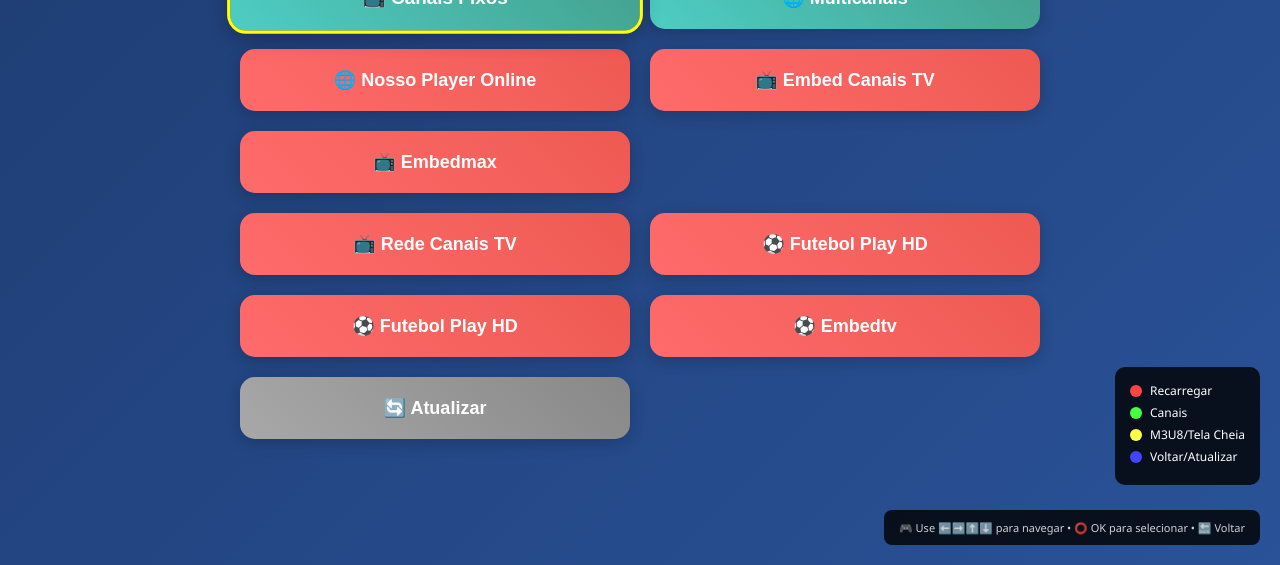
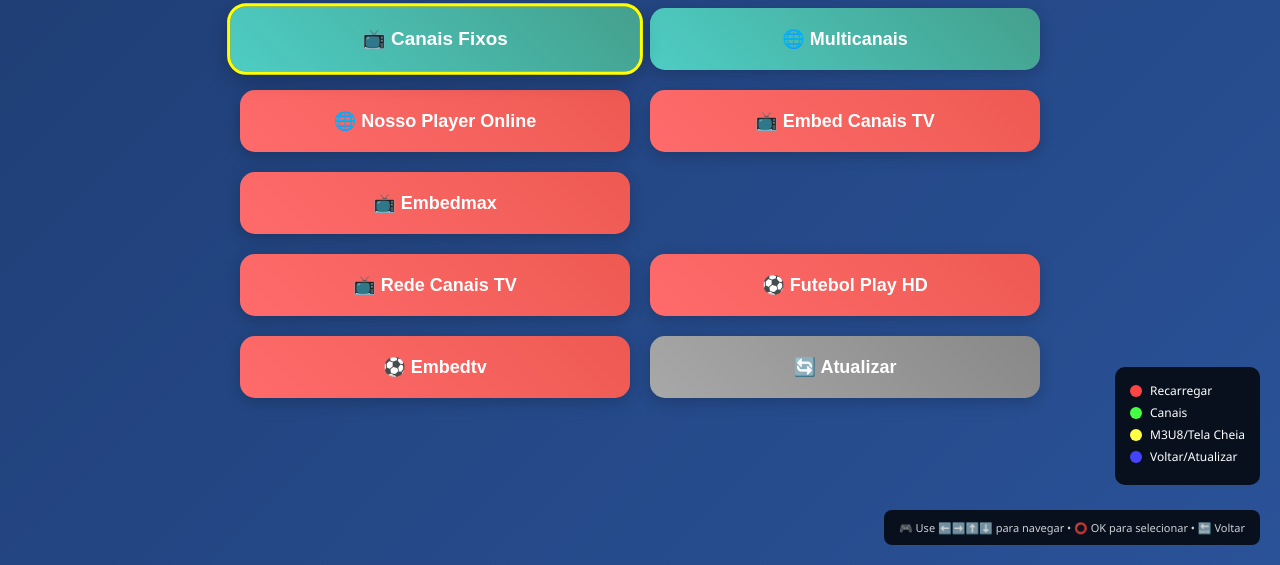
Before and after one commit to victorozzyy/m3uplayer-web, a plain HTML site: page index.html in a window 1280 px wide. Shown: the part 235-800 px from the top of the page. Drawn offline with Linux system fonts and the light colour scheme.

Commit message:
Update index.html

```diff
--- a/index.html
+++ b/index.html
@@ -24,7 +24,6 @@
 
         <div class="button-container">
             <button class="btn btn-external focusable" data-index="06" onclick="loadExternalSite('https://redecanaistv.gd/', '📺 Rede Canais TV')">📺 Rede Canais TV</button>
-            <button class="btn btn-external focusable" data-index="07" onclick="loadExternalSite('https://futebolplayhd.com/', '⚽ Futebol Play HD')">⚽ Futebol Play HD</button>
             <button class="btn btn-external focusable" data-index="08" onclick="loadExternalSite('https://www.embedtv.net/', '⚽Embedtv/')">⚽ Futebol Play HD</button>
 	    <button class="btn btn-external focusable" data-index="09" onclick="loadExternalSite('https://embedtv.digital/', '⚽Embedtv/')">⚽ Embedtv</button>
             <button class="btn btn-hide focusable" data-index="10" onclick="refreshApp()">🔄 Atualizar</button>
```
